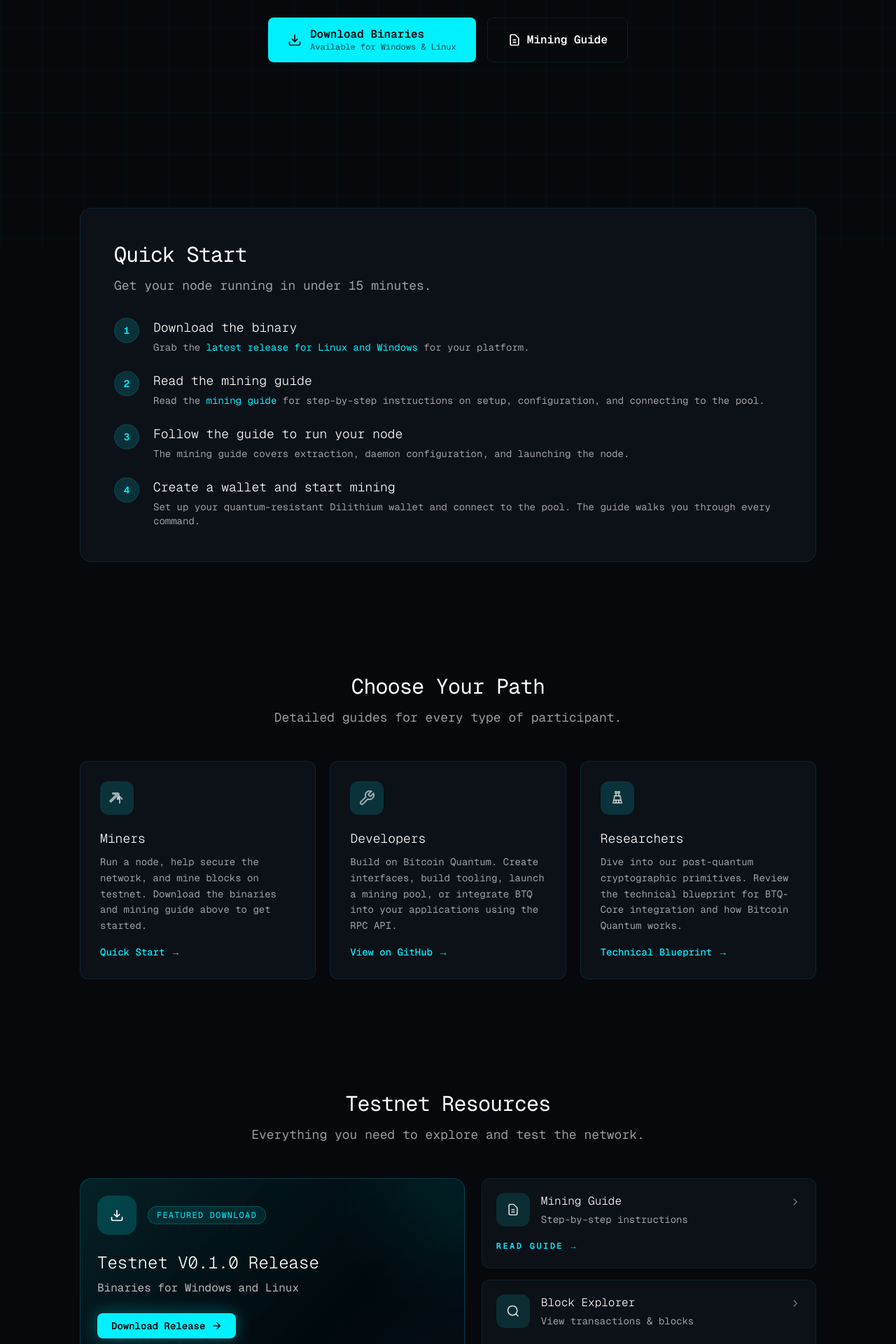
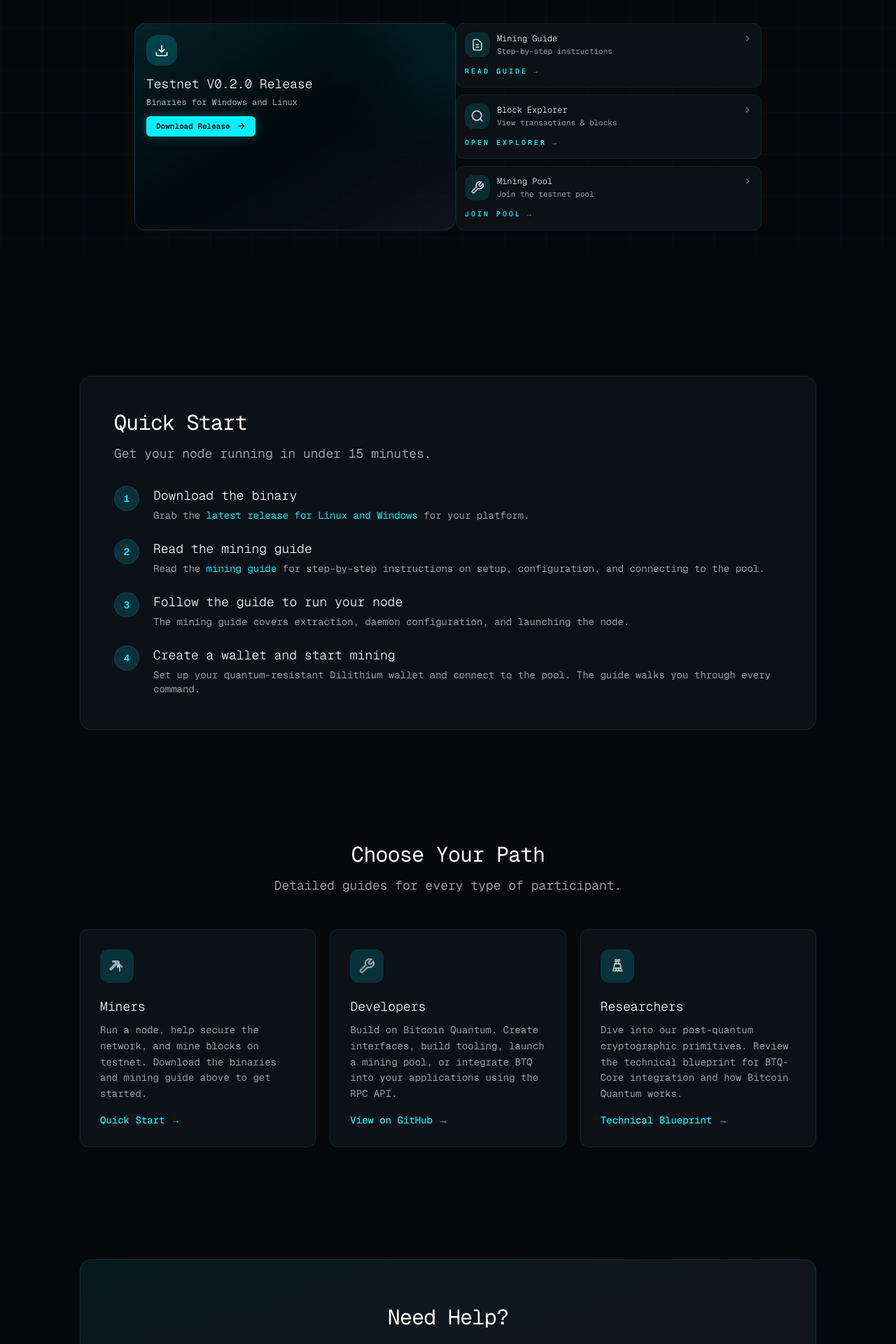
Before and after one commit to en-tropyc/bitcoin-quantum-website, a Next.js app: page /testnet in a window 1280 px wide. Shown: the part 440-2360 px from the top of the page at 70% size. Built offline with nearby package versions, Linux system fonts and the light colour scheme.

Commit message:
Added new testnet resources section under Testnet Page

```diff
--- a/src/app/testnet/mining-guide/page.tsx
+++ b/src/app/testnet/mining-guide/page.tsx
@@ -121,7 +121,7 @@ export default function MiningGuide() {
               '@type': 'HowToStep',
               name: 'Download the binary',
               text: 'Download the latest BTQ Core release for your platform from GitHub.',
-              url: 'https://github.com/btq-ag/BTQ-Core/releases/tag/v0.1.0-testnet',
+              url: 'https://github.com/btq-ag/btq-core/releases/tag/v0.2.0-testnet',
             },
             {
               '@type': 'HowToStep',
--- a/src/app/testnet/page.tsx
+++ b/src/app/testnet/page.tsx
@@ -69,9 +69,9 @@ const resources = [
         <path d="M21 15v4a2 2 0 0 1-2 2H5a2 2 0 0 1-2-2v-4M7 10l5 5 5-5M12 15V3"/>
       </svg>
     ),
-    title: "Testnet V0.1.0 Release",
+    title: "Testnet V0.2.0 Release",
     subtitle: "Binaries for Windows and Linux",
-    href: "https://github.com/btq-ag/BTQ-Core/releases/tag/v0.1.0-testnet",
+    href: "https://github.com/btq-ag/btq-core/releases/tag/v0.2.0-testnet",
     download: true,
     cta: "Download Release",
     highlight: true,
@@ -108,17 +108,6 @@ const resources = [
     subtitle: "Join the testnet pool",
     href: "https://pool.bitcoinquantum.com",
     cta: "Join Pool",
-  },
-  {
-    icon: (
-      <svg width="20" height="20" fill="none" stroke="currentColor" strokeWidth="2" viewBox="0 0 24 24">
-        <path d="M22 19a2 2 0 0 1-2 2H4a2 2 0 0 1-2-2V5a2 2 0 0 1 2-2h5l2 3h9a2 2 0 0 1 2 2z"/>
-      </svg>
-    ),
-    title: "GitHub Releases",
-    subtitle: "Binaries & checksums",
-    href: "https://github.com/btq-ag/BTQ-Core/tags",
-    cta: "View All Tags",
   },
 ];
 
@@ -163,31 +152,78 @@ export default function Testnet() {
               Download the testnet binaries and join the network. Help us build and test the future of Bitcoin.
             </p>
 
-            <div className="flex flex-wrap gap-4 justify-center">
-              <a
-                href="https://github.com/btq-ag/BTQ-Core/releases/tag/v0.1.0-testnet"
-                target="_blank"
-                rel="noopener noreferrer"
-                download
-                className="inline-flex items-center gap-3 bg-[#00f0ff] text-[#06080c] px-7 py-3.5 rounded-lg font-semibold hover:shadow-[0_0_30px_rgba(0,240,255,0.3),0_0_60px_rgba(0,240,255,0.15)] hover:-translate-y-0.5 transition-all"
-              >
-                <svg width="20" height="20" fill="none" stroke="currentColor" strokeWidth="2" viewBox="0 0 24 24">
-                  <path d="M21 15v4a2 2 0 0 1-2 2H5a2 2 0 0 1-2-2v-4M7 10l5 5 5-5M12 15V3"/>
-                </svg>
-                <span className="flex flex-col items-start leading-tight">
-                  <span>Download Binaries</span>
-                  <span className="text-xs font-normal opacity-70">Available for Windows & Linux</span>
-                </span>
-              </a>
-              <Link
-                href="/testnet/mining-guide"
-                className="inline-flex items-center gap-2 bg-transparent text-white border border-[rgba(0,240,255,0.1)] px-7 py-3.5 rounded-lg font-semibold hover:border-[rgba(0,240,255,0.25)] hover:bg-[#0c1017] transition-all"
-              >
-                <svg width="20" height="20" fill="none" stroke="currentColor" strokeWidth="2" viewBox="0 0 24 24">
-                  <path d="M9 12h6m-6 4h6m2 5H7a2 2 0 0 1-2-2V5a2 2 0 0 1 2-2h5.586a1 1 0 0 1 .707.293l5.414 5.414a1 1 0 0 1 .293.707V19a2 2 0 0 1-2 2z"/>
-                </svg>
-                Mining Guide
-              </Link>
+            <div className="mt-12 text-left">
+              <div className="grid gap-4 max-w-4xl mx-auto lg:grid-cols-[minmax(0,1.05fr)_minmax(0,1fr)] lg:gap-x-0 lg:gap-y-3">
+                {primaryResource && (
+                  <a
+                    key={primaryResource.title}
+                    href={primaryResource.href}
+                    download={primaryResource.download ? true : undefined}
+                    target={primaryResource.href.startsWith('http') ? '_blank' : undefined}
+                    rel={primaryResource.href.startsWith('http') ? 'noopener noreferrer' : undefined}
+                    className="relative overflow-hidden rounded-2xl border border-[rgba(0,240,255,0.16)] bg-gradient-to-br from-[rgba(0,240,255,0.12)] via-[rgba(0,10,15,0.92)] to-[rgba(167,139,250,0.08)] p-4 transition-all hover:-translate-y-1 hover:border-[rgba(0,240,255,0.28)] hover:shadow-[0_0_24px_rgba(0,240,255,0.18)] max-w-lg lg:max-w-none lg:mx-0"
+                  >
+                    <div className="absolute -right-16 -top-16 h-40 w-40 rounded-full bg-[rgba(0,240,255,0.15)] blur-3xl" />
+                    <div className="relative flex flex-col gap-3">
+                      <div className="flex items-center gap-3">
+                        <span className="flex h-11 w-11 items-center justify-center rounded-2xl bg-[rgba(0,240,255,0.18)] text-white">
+                          {primaryResource.icon}
+                        </span>
+                      </div>
+                      <div className="relative">
+                        <h3 className="text-lg font-semibold text-white mb-1">{primaryResource.title}</h3>
+                        <p className="text-white/70 text-xs">{primaryResource.subtitle}</p>
+                      </div>
+                      <span className="relative inline-flex w-max items-center gap-2 rounded-md bg-[#00f0ff] px-3.5 py-1.5 text-[11px] font-semibold text-[#06080c] shadow-[0_0_16px_rgba(0,240,255,0.26)] transition-all">
+                        {primaryResource.cta}
+                        <svg width="14" height="14" fill="none" stroke="currentColor" strokeWidth="2" viewBox="0 0 24 24">
+                          <path d="M5 12h14M13 5l7 7-7 7"/>
+                        </svg>
+                      </span>
+                    </div>
+                  </a>
+                )}
+
+                <div className="space-y-2.5 max-w-sm w-full mx-auto lg:max-w-none">
+                  {secondaryResources.map((resource) => (
+                    <a
+                      key={resource.title}
+                      href={resource.href}
+                      download={resource.download ? true : undefined}
+                      target={resource.href.startsWith('http') ? '_blank' : undefined}
+                      rel={resource.href.startsWith('http') ? 'noopener noreferrer' : undefined}
+                      className="group block rounded-xl border border-[rgba(0,240,255,0.08)] bg-[#0c1017] p-3 transition-all hover:-translate-y-1 hover:border-[rgba(0,240,255,0.2)] hover:bg-[#111820]"
+                    >
+                      <div className="flex items-start justify-between gap-2.5">
+                        <div className="flex items-center gap-2.5">
+                          <span className="flex h-9 w-9 items-center justify-center rounded-xl bg-[rgba(0,240,255,0.12)] text-white/80 transition-all group-hover:bg-[rgba(0,240,255,0.18)]">
+                            {resource.icon}
+                          </span>
+                          <div>
+                            <h3 className="font-semibold text-white text-xs mb-0.5">{resource.title}</h3>
+                            <p className="text-[11px] text-white/60">{resource.subtitle}</p>
+                          </div>
+                        </div>
+                        <svg
+                          width="14"
+                          height="14"
+                          fill="none"
+                          stroke="currentColor"
+                          strokeWidth="2"
+                          viewBox="0 0 24 24"
+                          className="mt-0.5 opacity-40 transition-all group-hover:translate-x-1 group-hover:opacity-100"
+                        >
+                          <path d="M9 18l6-6-6-6"/>
+                        </svg>
+                      </div>
+                      <span className="mt-3 inline-flex items-center gap-1.5 text-[10px] font-semibold uppercase tracking-[0.3em] text-[#00f0ff] transition-all group-hover:gap-2">
+                        {resource.cta}
+                        <span aria-hidden>→</span>
+                      </span>
+                    </a>
+                  ))}
+                </div>
+              </div>
             </div>
           </div>
         </header>
@@ -295,93 +331,6 @@ export default function Testnet() {
           </div>
         </section>
 
-        {/* Resources Section */}
-        <section id="resources" className="py-20">
-          <div className="max-w-[1100px] mx-auto px-6">
-            <div className="text-center mb-12">
-              <h2 className="text-2xl md:text-3xl font-bold tracking-tight mb-3">Testnet Resources</h2>
-              <p className="text-white/60 text-lg">Everything you need to explore and test the network.</p>
-            </div>
-
-            <div className="grid gap-6 lg:grid-cols-[minmax(0,1.15fr)_minmax(0,1fr)]">
-              {primaryResource && (
-                <a
-                  key={primaryResource.title}
-                  href={primaryResource.href}
-                  download={primaryResource.download ? true : undefined}
-                  target={primaryResource.href.startsWith('http') ? '_blank' : undefined}
-                  rel={primaryResource.href.startsWith('http') ? 'noopener noreferrer' : undefined}
-                  className="relative max-w-2xl overflow-hidden rounded-2xl border border-[rgba(0,240,255,0.2)] bg-gradient-to-br from-[rgba(0,240,255,0.12)] via-[rgba(0,10,15,0.9)] to-[rgba(167,139,250,0.08)] p-6 transition-all hover:-translate-y-1 hover:border-[rgba(0,240,255,0.35)] hover:shadow-[0_0_40px_rgba(0,240,255,0.2)]"
-                >
-                  <div className="absolute -right-16 -top-16 h-40 w-40 rounded-full bg-[rgba(0,240,255,0.15)] blur-3xl" />
-                  <div className="relative flex flex-col gap-6">
-                    <div className="flex items-center gap-4">
-                      <span className="flex h-14 w-14 items-center justify-center rounded-2xl bg-[rgba(0,240,255,0.18)] text-white">
-                        {primaryResource.icon}
-                      </span>
-                      <div>
-                        <span className="inline-flex items-center gap-2 rounded-full border border-[rgba(0,240,255,0.2)] bg-[rgba(0,240,255,0.1)] px-3 py-1 text-xs font-dm-mono uppercase tracking-widest text-[#00f0ff]">
-                          Featured Download
-                        </span>
-                      </div>
-                    </div>
-                    <div className="relative">
-                      <h3 className="text-2xl font-semibold text-white mb-2">{primaryResource.title}</h3>
-                      <p className="text-white/70 text-sm md:text-base">{primaryResource.subtitle}</p>
-                    </div>
-                    <span className="relative inline-flex w-max items-center gap-2 rounded-lg bg-[#00f0ff] px-5 py-2 text-sm font-semibold text-[#06080c] shadow-[0_0_25px_rgba(0,240,255,0.35)] transition-all">
-                      {primaryResource.cta}
-                      <svg width="16" height="16" fill="none" stroke="currentColor" strokeWidth="2" viewBox="0 0 24 24">
-                        <path d="M5 12h14M13 5l7 7-7 7"/>
-                      </svg>
-                    </span>
-                  </div>
-                </a>
-              )}
-
-              <div className="space-y-4">
-                {secondaryResources.map((resource) => (
-                  <a
-                    key={resource.title}
-                    href={resource.href}
-                    download={resource.download ? true : undefined}
-                    target={resource.href.startsWith('http') ? '_blank' : undefined}
-                    rel={resource.href.startsWith('http') ? 'noopener noreferrer' : undefined}
-                    className="group block rounded-xl border border-[rgba(0,240,255,0.08)] bg-[#0c1017] p-5 transition-all hover:-translate-y-1 hover:border-[rgba(0,240,255,0.25)] hover:bg-[#111820]"
-                  >
-                    <div className="flex items-start justify-between gap-4">
-                      <div className="flex items-center gap-4">
-                        <span className="flex h-12 w-12 items-center justify-center rounded-xl bg-[rgba(0,240,255,0.12)] text-white/80 transition-all group-hover:bg-[rgba(0,240,255,0.18)]">
-                          {resource.icon}
-                        </span>
-                        <div>
-                          <h3 className="font-semibold text-white mb-1">{resource.title}</h3>
-                          <p className="text-sm text-white/60">{resource.subtitle}</p>
-                        </div>
-                      </div>
-                      <svg
-                        width="18"
-                        height="18"
-                        fill="none"
-                        stroke="currentColor"
-                        strokeWidth="2"
-                        viewBox="0 0 24 24"
-                        className="mt-1 opacity-40 transition-all group-hover:translate-x-1 group-hover:opacity-100"
-                      >
-                        <path d="M9 18l6-6-6-6"/>
-                      </svg>
-                    </div>
-                    <span className="mt-5 inline-flex items-center gap-2 text-xs font-semibold uppercase tracking-[0.2em] text-[#00f0ff] transition-all group-hover:gap-3">
-                      {resource.cta}
-                      <span aria-hidden>→</span>
-                    </span>
-                  </a>
-                ))}
-              </div>
-            </div>
-          </div>
-        </section>
-
         {/* Community CTA Section */}
         <section className="py-20">
           <div className="max-w-[1100px] mx-auto px-6">
```
Also changed, not shown: 1 other file (tests, documents, lock files or other folders).
